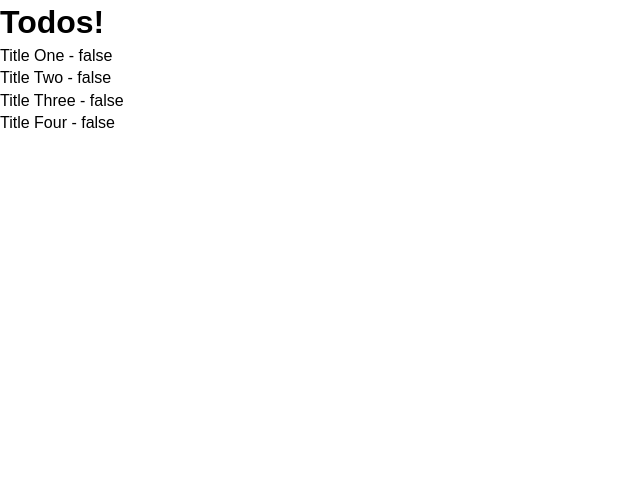
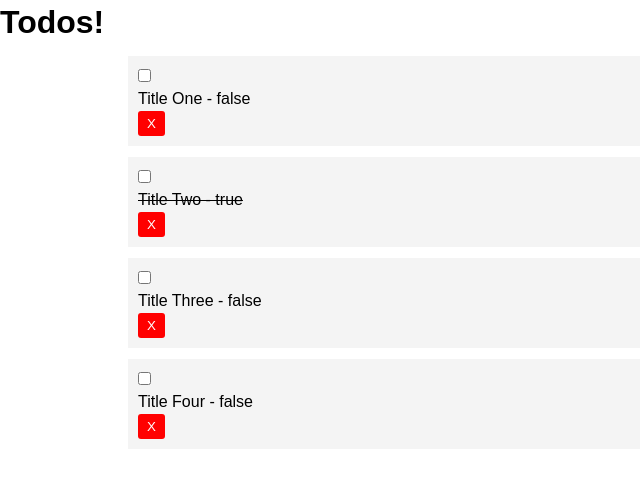
Before and after one commit to GabrielvonPlaten/Angular-Tutorial, an Angular app: page / in a window 1280 px wide. Shown: the top 478 px of the page, without its empty margins (0-640 px from the left). Built offline with nearby package versions, Linux system fonts and the light colour scheme.

Commit message:
Create a basic dynamic class binding

```diff
--- a/src/app/components/todo-item/todo-item.component.html
+++ b/src/app/components/todo-item/todo-item.component.html
@@ -1 +1,5 @@
-<p>{{ todo.title }} - {{ todo.completed }}</p>
+<div [ngClass]="setClasses()">
+  <input type="checkbox" />
+  <p>{{ todo.title }} - {{ todo.completed }}</p>
+  <button class="del">X</button>
+</div>
--- a/src/app/components/todo-item/todo-item.component.sass
+++ b/src/app/components/todo-item/todo-item.component.sass
@@ -0,0 +1,19 @@
+.del
+  background: #ff0000
+  color: #ffffff
+  border: none
+  padding: 5px 9px
+  border-radius: 3px
+
+.todo
+  margin: 0.7rem auto
+  background: #f4f4f4
+  padding: 10px
+  border-radius: 1px dotted #ccc
+  width: 80%
+
+.colorme
+  color: red
+
+.is-complete
+  text-decoration: line-through
--- a/src/app/components/todo-item/todo-item.component.ts
+++ b/src/app/components/todo-item/todo-item.component.ts
@@ -12,6 +12,17 @@
   constructor() {}
 
   ngOnInit() {
-    console.log(Input);
+    console.log(this.todo);
+  }
+
+  // Set dynamic classes
+  setClasses() {
+    let classes: any = {
+      todo: true,
+      colorme: false,
+      'is-complete': this.todo.completed
+    };
+
+    return classes;
   }
 }
--- a/src/app/components/todos/todos.component.ts
+++ b/src/app/components/todos/todos.component.ts
@@ -21,7 +21,7 @@
       {
         id: 1,
         title: 'Title Two',
-        completed: false
+        completed: true
       },
       {
         id: 2,
```
